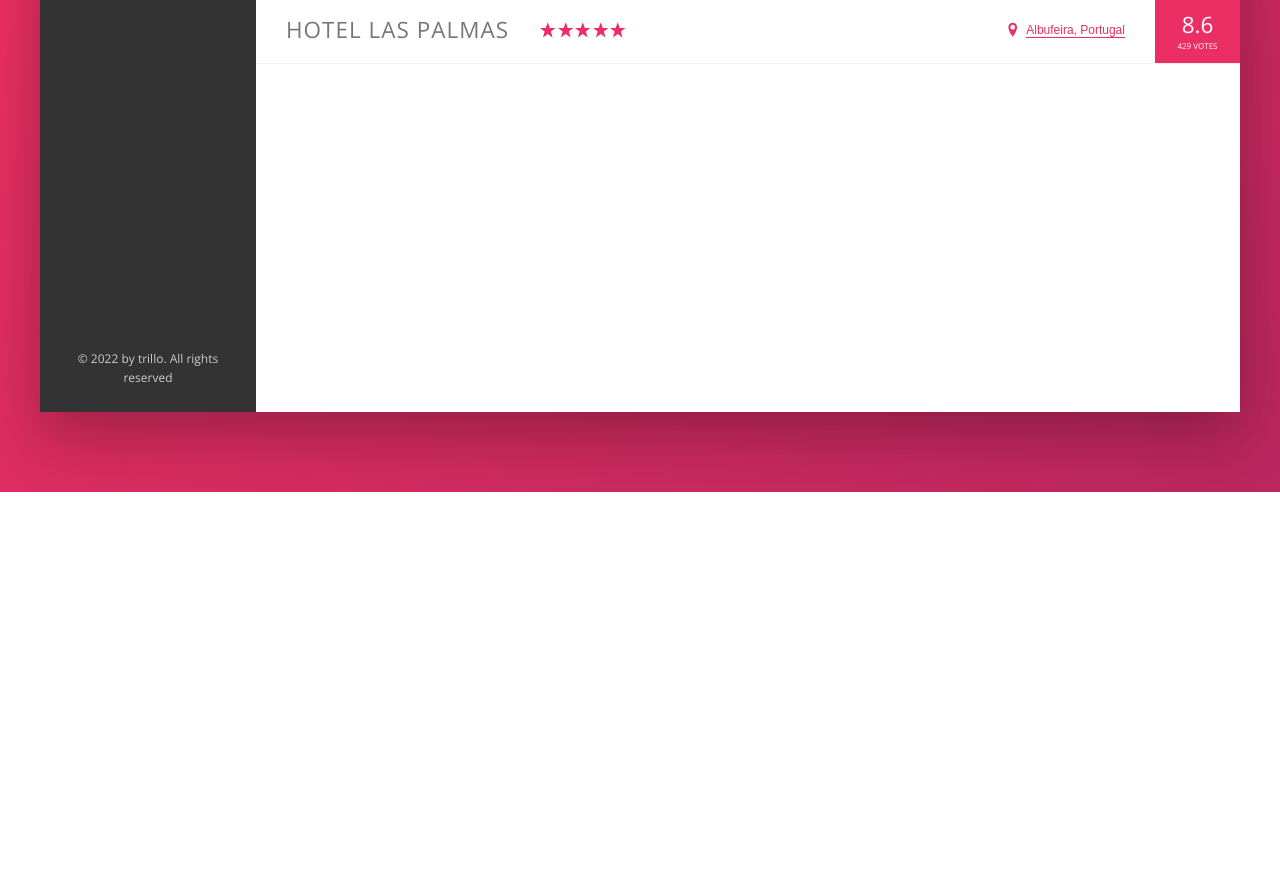
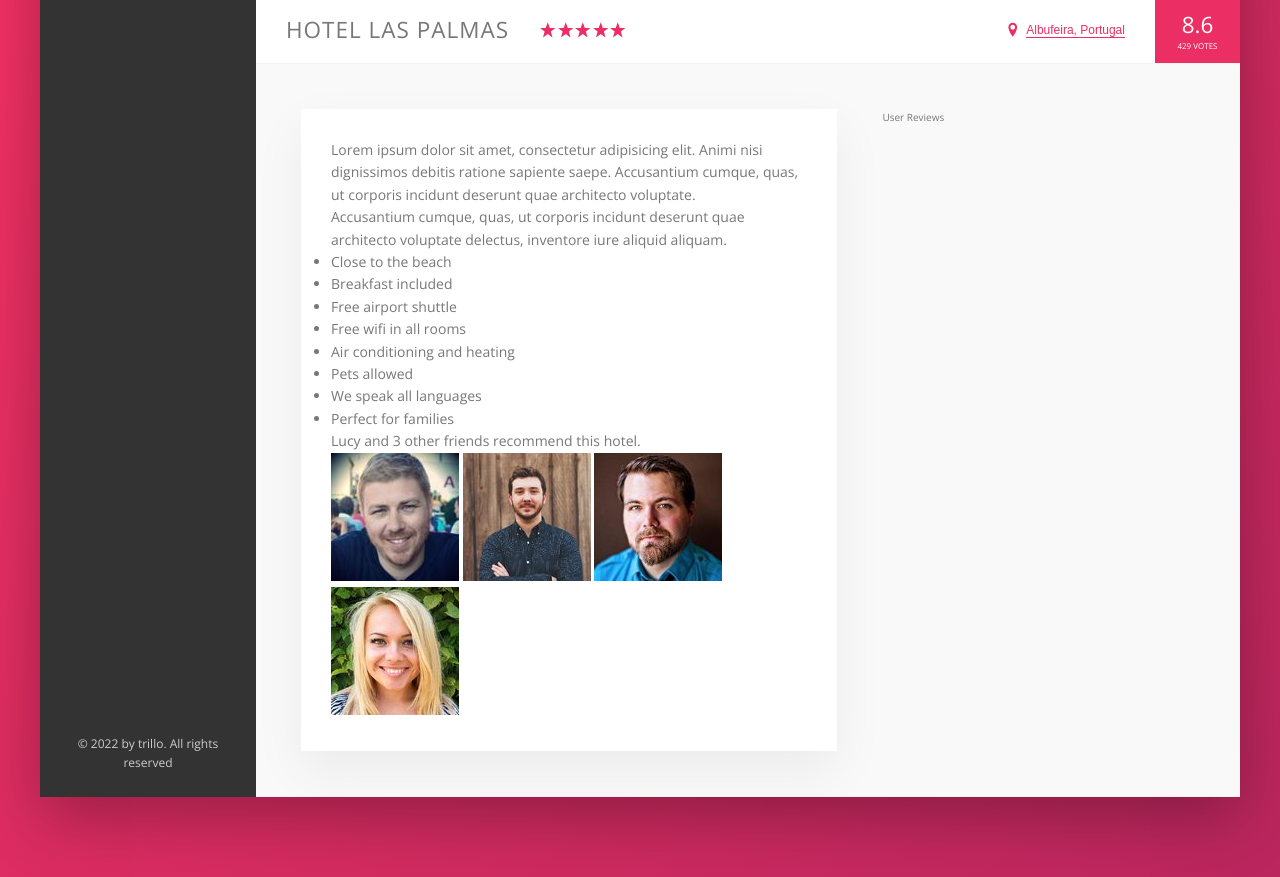
Before and after one commit to gus-rdz/Trillo-repo, a website: page index.html in a window 1280 px wide. Shown: the part 538-1415 px from the top of the page. Before the commit the page ends 1030 px from the top, so only its background shows below. Drawn offline with nearby package versions, Linux system fonts and the light colour scheme.

Commit message:
started building the Description section; added the description and user reviews columns with text and photos for the former

```diff
--- a/index.html
+++ b/index.html
@@ -155,6 +155,62 @@
               <div class="overview__rating-count">429 votes</div>
             </div>
           </div>
+          <div class="detail">
+            <div class="description">
+              <div class="paragraph">
+                Lorem ipsum dolor sit amet, consectetur adipisicing elit. Animi
+                nisi dignissimos debitis ratione sapiente saepe. Accusantium
+                cumque, quas, ut corporis incidunt deserunt quae architecto
+                voluptate.
+              </div>
+
+              <div class="paragraph">
+                Accusantium cumque, quas, ut corporis incidunt deserunt quae
+                architecto voluptate delectus, inventore iure aliquid aliquam.
+              </div>
+              <ul class="list">
+                <li class="list__item">Close to the beach</li>
+                <li class="list__item">Breakfast included</li>
+                <li class="list__item">Free airport shuttle</li>
+                <li class="list__item">Free wifi in all rooms</li>
+                <li class="list__item">Air conditioning and heating</li>
+                <li class="list__item">Pets allowed</li>
+                <li class="list__item">We speak all languages</li>
+                <li class="list__item">Perfect for families</li>
+              </ul>
+              <div class="recommend">
+                <p class="recommend__count">
+                  Lucy and 3 other friends recommend this hotel.
+                </p>
+                <div class="recommend__friends">
+                  <img
+                    src="img/user-3.jpg"
+                    alt="Friend 1"
+                    class="recommend__photo"
+                  />
+
+                  <img
+                    src="img/user-4.jpg"
+                    alt="Friend 2"
+                    class="recommend__photo"
+                  />
+
+                  <img
+                    src="img/user-5.jpg"
+                    alt="Friend 3"
+                    class="recommend__photo"
+                  />
+
+                  <img
+                    src="img/user-6.jpg"
+                    alt="Friend 4"
+                    class="recommend__photo"
+                  />
+                </div>
+              </div>
+            </div>
+            <div class="user-reviews">User Reviews</div>
+          </div>
         </main>
       </div>
     </div>
--- a/sass/_base.scss
+++ b/sass/_base.scss
@@ -12,6 +12,9 @@
   --color-grey-dark-3: #999;
 
   --shadow-dark: 0 2rem 6rem rgba(0, 0, 0, 0.3);
+  --shadow-light: 0 2rem 5rem rgba(0, 0, 0, 0.06);
+
+  --line: 1px solid var(--color-grey-light-2);
 }
 
 * {
--- a/sass/_components.scss
+++ b/sass/_components.scss
@@ -200,7 +200,7 @@
 .overview {
   display: flex;
   align-items: center;
-  border-bottom: 1px solid var(--color-grey-light-2);
+  border-bottom: var(--line);
 
   &__heading {
     font-size: 2.25rem;
--- a/sass/_layout.scss
+++ b/sass/_layout.scss
@@ -11,7 +11,7 @@
   font-size: 1.4rem;
   height: 7rem;
   background-color: #fff;
-  border-bottom: 1px solid var(--color-grey-light-2);
+  border-bottom: var(--line);
 
   display: flex;
   justify-content: space-between;
@@ -34,7 +34,26 @@
 
 .hotel-view {
   background-color: #fff;
-  height: 80rem;
 
   flex: 1;
 }
+
+.detail {
+  display: flex;
+  padding: 4.5rem;
+  background-color: var(--color-grey-light-1);
+  border-bottom: var(--line);
+}
+
+.description {
+  font-size: 1.4rem;
+  background-color: #fff;
+  box-shadow: var(--shadow-light);
+  padding: 3rem;
+  flex: 0 0 60%;
+  margin-right: 4.5rem;
+}
+
+.user-reviews {
+  flex: 1;
+}
```
Also changed, not shown: css/style.css.
